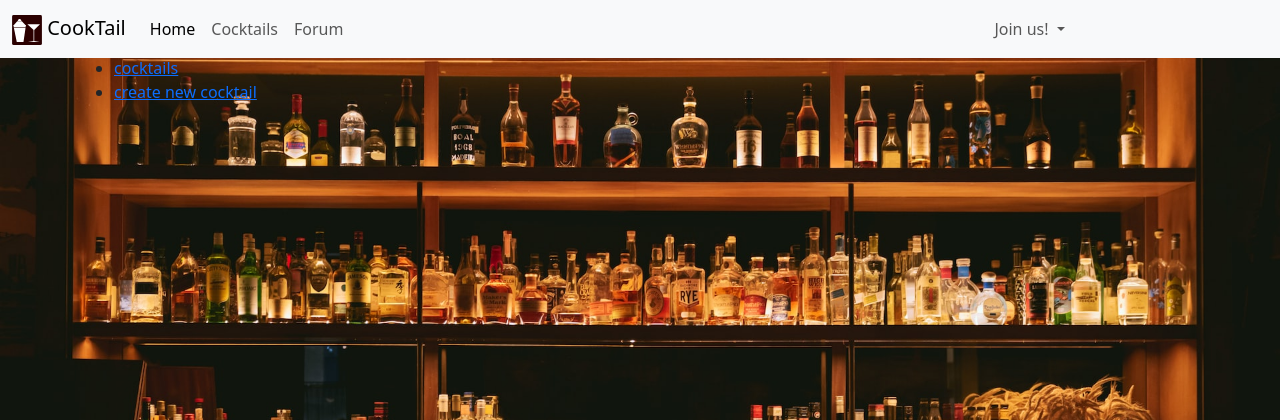
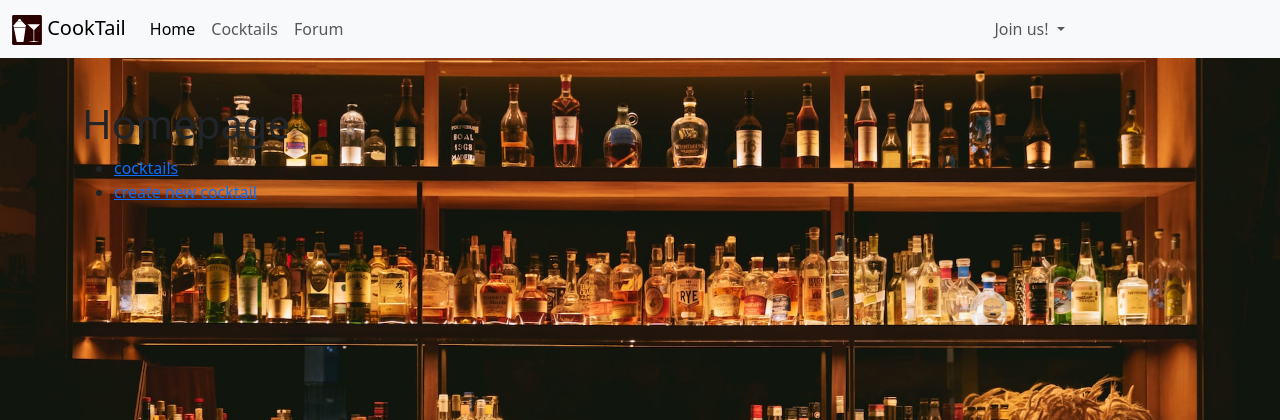
Before and after one commit to YuryLobkov/cooktail, a Django app: page /drinks/ in a window 1280 px wide. Shown: the top 420 px of the page. Run offline with Django 4.2, Linux system fonts and the light colour scheme.

Commit message:
spacing in base template from top

```diff
--- a/static/style.css
+++ b/static/style.css
@@ -6,3 +6,7 @@ body{
 .card{
     background-color: rgba(240, 248, 255, 0.685);
 }
+
+.spacing{
+    height: 100px;
+}
--- a/templates/base.html
+++ b/templates/base.html
@@ -57,6 +57,7 @@
       </div>
     </div>
   </nav>
+<div class="spacing"></div>
 {% block content %}
 {% endblock %}
 </body>
```
